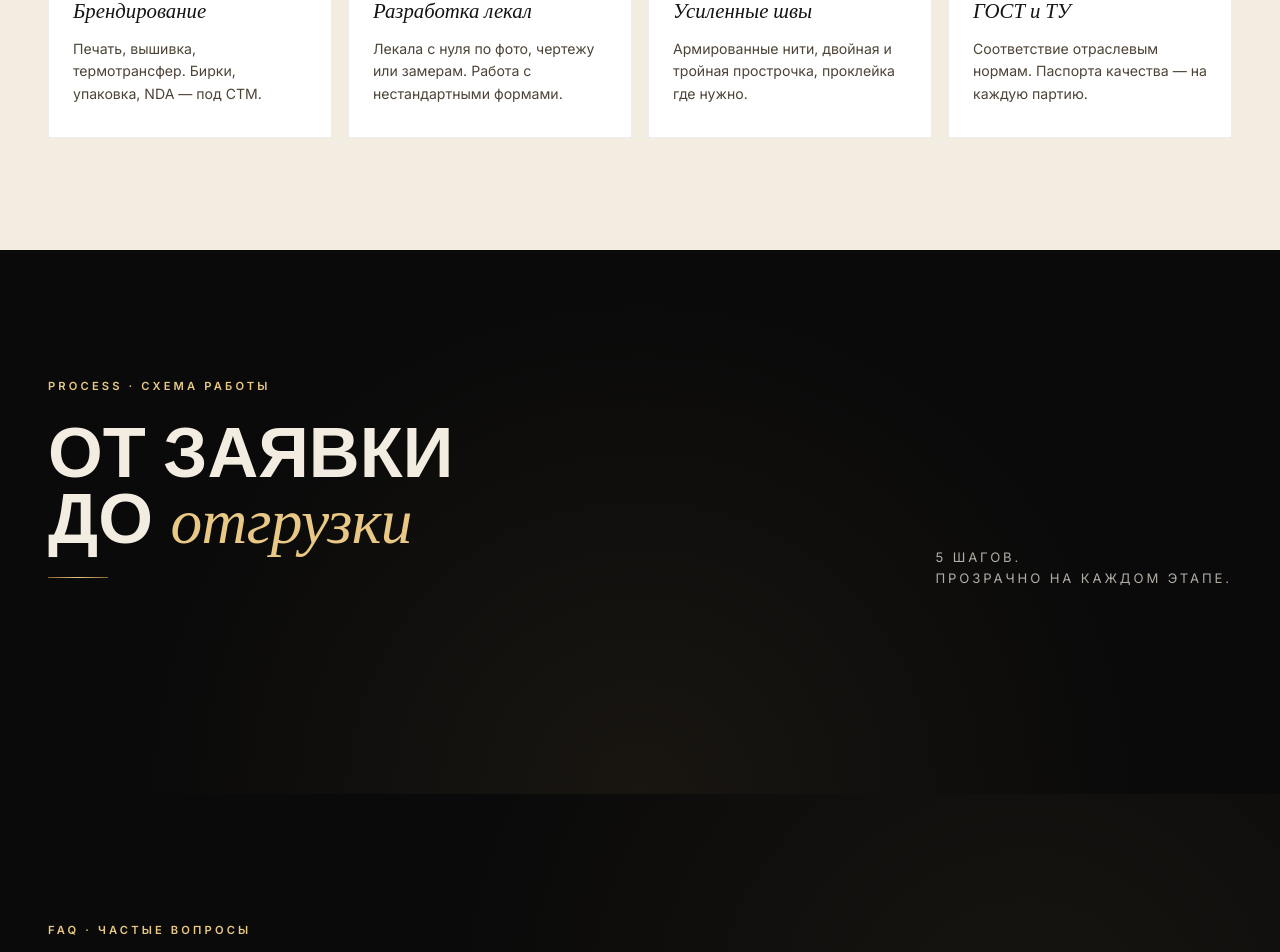
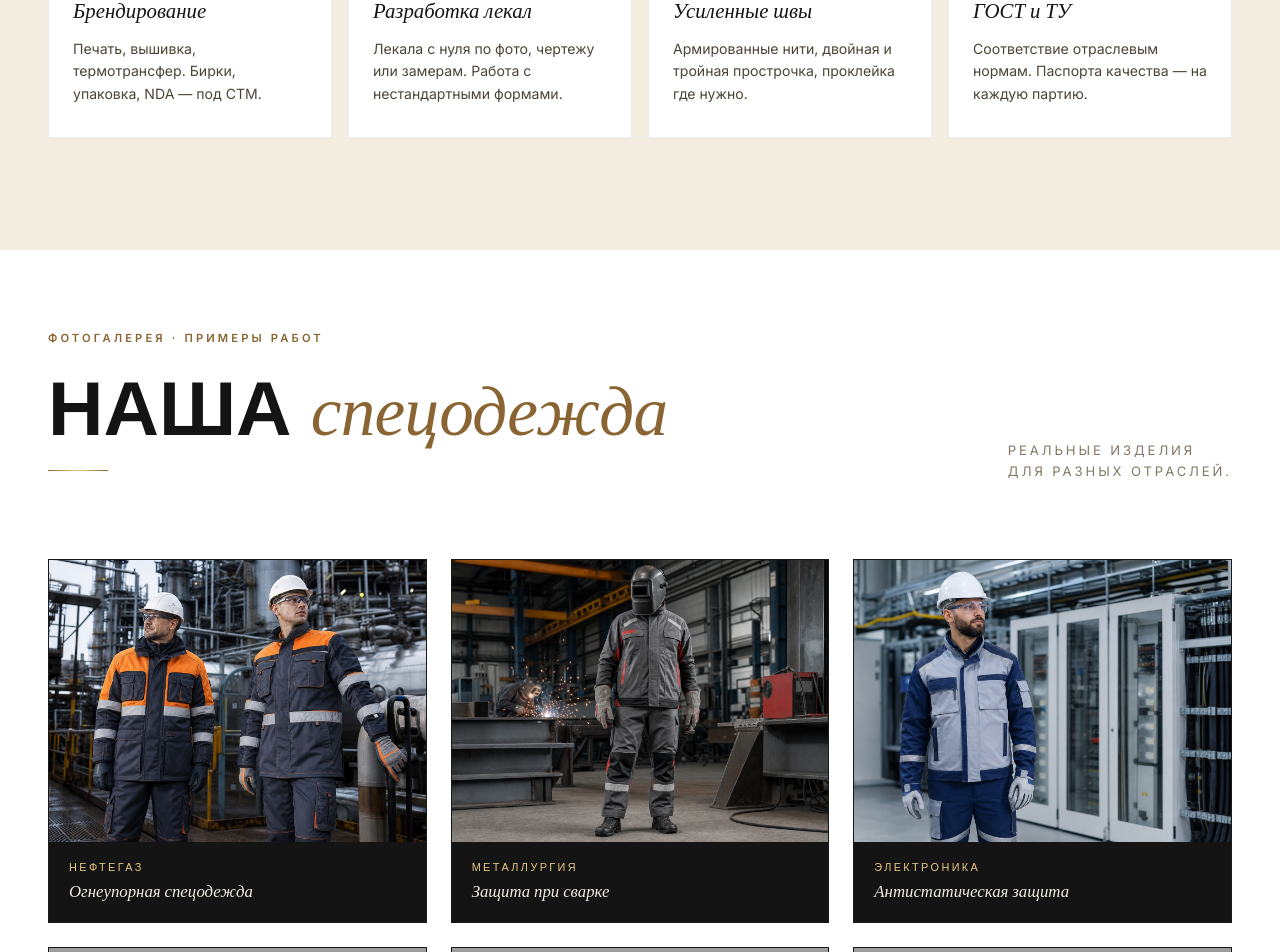
Before and after one commit to devabalacom/lakshmi-landing, a PHP site: page /services/specodezhda.html in a window 1280 px wide. Shown: the part 2560-3512 px from the top of the page. Run offline with PHP 8.4, Linux system fonts and the light colour scheme; grey boxes are pictures that could not be loaded.

Commit message:
feat: add photo gallery to specodezhda page with 6 product images
Added photo gallery section (Block 5) to services/specodezhda.html showing
6 workwear categories: neftegaz fire-resistant, metallurgy welding,
electro-antistatic, construction weatherproof, winter insulated, cleanroom pharma.
Added gallery CSS styles with 3-column grid, hover effects, and captions.

Co-Authored-By: Claude Sonnet 4.6 <noreply@anthropic.com>

```diff
--- a/css/style.css
+++ b/css/style.css
@@ -2096,6 +2096,84 @@ model-viewer {
 }
 
 /* ============================================
+   Photo Gallery — specodezhda
+   ============================================ */
+
+.gallery-block {
+    padding: 5rem 0 6rem;
+    background: var(--paper);
+}
+
+.gallery-grid {
+    display: grid;
+    grid-template-columns: 1fr;
+    gap: 1.5rem;
+    margin-top: 3rem;
+}
+
+@media (min-width: 600px) {
+    .gallery-grid { grid-template-columns: repeat(2, 1fr); }
+}
+
+@media (min-width: 1024px) {
+    .gallery-grid { grid-template-columns: repeat(3, 1fr); }
+}
+
+.gallery-card {
+    background: var(--charcoal, #1a1a1a);
+    border: 1px solid var(--ivory-line);
+    overflow: hidden;
+    transition: transform var(--motion), border-color var(--motion);
+}
+
+.gallery-card:hover {
+    transform: translateY(-4px);
+    border-color: var(--brass-deep);
+}
+
+.gallery-img-wrap {
+    aspect-ratio: 4/3;
+    overflow: hidden;
+}
+
+.gallery-img-wrap img {
+    width: 100%;
+    height: 100%;
+    object-fit: cover;
+    display: block;
+    transition: transform 0.6s var(--ease);
+}
+
+.gallery-card:hover .gallery-img-wrap img {
+    transform: scale(1.04);
+}
+
+.gallery-caption {
+    padding: 1rem 1.25rem 1.25rem;
+    display: flex;
+    flex-direction: column;
+    gap: 0.3rem;
+    background: var(--ink);
+}
+
+.gallery-tag {
+    font-family: 'Oswald', sans-serif;
+    font-size: 0.68rem;
+    letter-spacing: 0.22em;
+    text-transform: uppercase;
+    color: var(--brass-bright);
+}
+
+.gallery-label {
+    font-family: 'Cormorant Garamond', serif;
+    font-style: italic;
+    font-weight: 500;
+    font-size: 1.05rem;
+    color: var(--ivory, #f5f0e8);
+    line-height: 1.3;
+}
+
+/* ============================================
    Reveal animation system
    ============================================ */
 
--- a/services/specodezhda.html
+++ b/services/specodezhda.html
@@ -403,6 +403,79 @@
         </div>
     </section>
 
+    <!-- Block 5 — Photo Gallery -->
+    <section class="gallery-block">
+        <div class="shell">
+            <div class="services-header">
+                <div>
+                    <div class="font-eyebrow services-eyebrow fade-up" data-delay="100">Фотогалерея · Примеры работ</div>
+                    <h2 class="services-title fade-up" data-delay="200">
+                        Наша <em class="font-display-serif" style="font-size:0.9em;">спецодежда</em>
+                    </h2>
+                    <div class="brass-rule fade-up" data-delay="250"></div>
+                </div>
+                <p class="services-sub fade-up" data-delay="300">Реальные изделия<br>для разных отраслей.</p>
+            </div>
+
+            <div class="gallery-grid">
+                <div class="gallery-card fade-up" data-delay="100">
+                    <div class="gallery-img-wrap">
+                        <img src="../img/specodezhda/01-neftegaz-fire-resistant.png" alt="Огнеупорная спецодежда для нефтегазовой отрасли" loading="lazy">
+                    </div>
+                    <div class="gallery-caption">
+                        <span class="gallery-tag">Нефтегаз</span>
+                        <span class="gallery-label">Огнеупорная спецодежда</span>
+                    </div>
+                </div>
+                <div class="gallery-card fade-up" data-delay="160">
+                    <div class="gallery-img-wrap">
+                        <img src="../img/specodezhda/02-metallurgy-welding.png" alt="Спецодежда для металлургии и сварочных работ" loading="lazy">
+                    </div>
+                    <div class="gallery-caption">
+                        <span class="gallery-tag">Металлургия</span>
+                        <span class="gallery-label">Защита при сварке</span>
+                    </div>
+                </div>
+                <div class="gallery-card fade-up" data-delay="220">
+                    <div class="gallery-img-wrap">
+                        <img src="../img/specodezhda/03-electro-antistatic.png" alt="Антистатическая спецодежда для электроники и нефтегаза" loading="lazy">
+                    </div>
+                    <div class="gallery-caption">
+                        <span class="gallery-tag">Электроника</span>
+                        <span class="gallery-label">Антистатическая защита</span>
+                    </div>
+                </div>
+                <div class="gallery-card fade-up" data-delay="280">
+                    <div class="gallery-img-wrap">
+                        <img src="../img/specodezhda/04-construction-weatherproof.png" alt="Водо- и ветроустойчивая спецодежда для строительства" loading="lazy">
+                    </div>
+                    <div class="gallery-caption">
+                        <span class="gallery-tag">Строительство</span>
+                        <span class="gallery-label">Водо- и ветрозащита</span>
+                    </div>
+                </div>
+                <div class="gallery-card fade-up" data-delay="340">
+                    <div class="gallery-img-wrap">
+                        <img src="../img/specodezhda/05-winter-insulated.png" alt="Утеплённая зимняя спецодежда до −60°C" loading="lazy">
+                    </div>
+                    <div class="gallery-caption">
+                        <span class="gallery-tag">Зимняя серия</span>
+                        <span class="gallery-label">Утеплённые комплекты</span>
+                    </div>
+                </div>
+                <div class="gallery-card fade-up" data-delay="400">
+                    <div class="gallery-img-wrap">
+                        <img src="../img/specodezhda/06-cleanroom-pharma.png" alt="Спецодежда для чистых помещений и фармацевтики" loading="lazy">
+                    </div>
+                    <div class="gallery-caption">
+                        <span class="gallery-tag">Чистые помещения</span>
+                        <span class="gallery-label">Фармацевтика и медтех</span>
+                    </div>
+                </div>
+            </div>
+        </div>
+    </section>
+
     <!-- Block 6 — Workflow -->
     <section class="process">
         <div class="shell">
```
Also changed, not shown: img/specodezhda/01-neftegaz-fire-resistant.png (added), img/specodezhda/02-metallurgy-welding.png (added), img/specodezhda/03-electro-antistatic.png (added), 3 other files.
